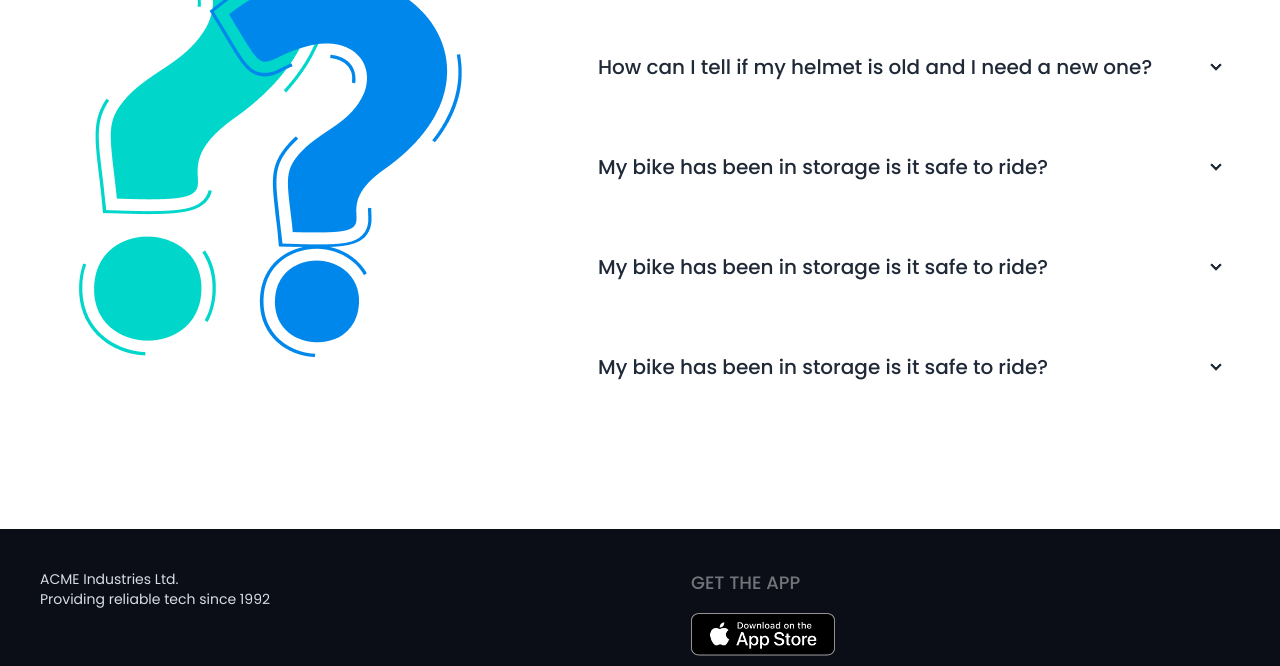
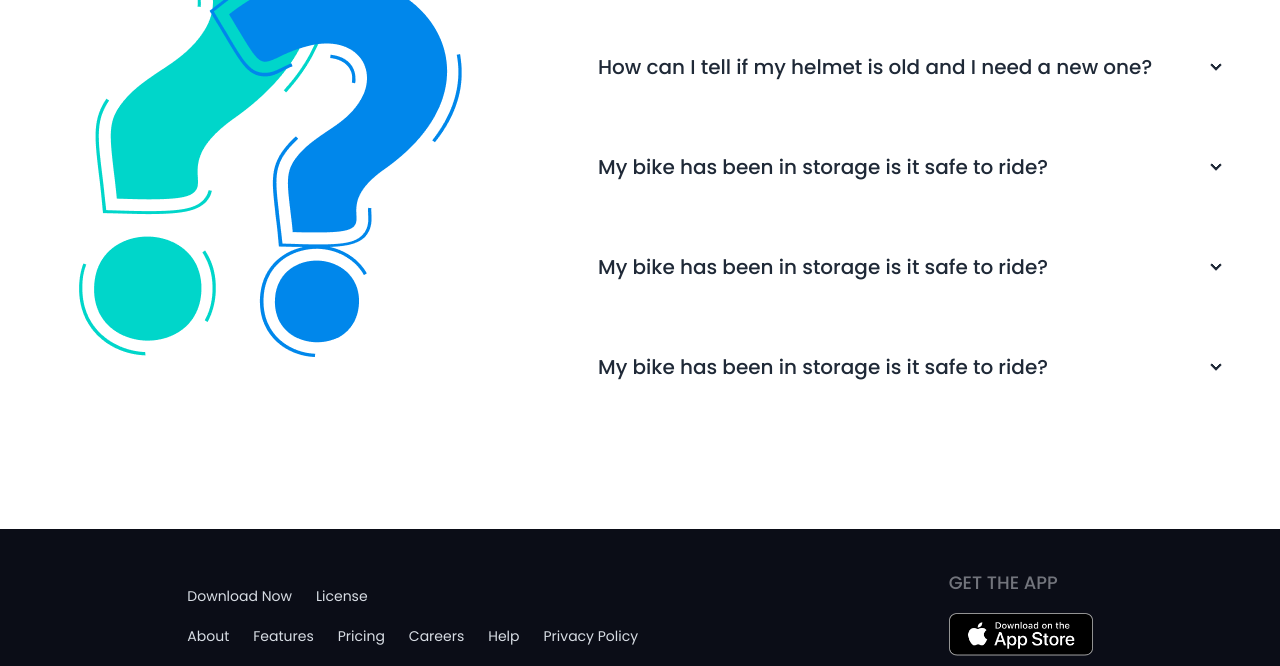
Before and after one commit to forid-11/biker-zone-repo, a plain HTML site: page index.html in a window 1280 px wide. Shown: the part 2818-3484 px from the top of the page. Drawn offline with nearby package versions, Linux system fonts and the light colour scheme.

Commit message:
footer section complete

```diff
--- a/index.html
+++ b/index.html
@@ -334,10 +334,21 @@
           </div>
         </section>
     </main>
-      <footer class="footer p-10 bg-[#0B0D17] text-neutral-content">
+      <footer class="footer flex justify-around items-center p-10 bg-[#0B0D17] text-neutral-content">
         <aside>
-
-          <p>ACME Industries Ltd.<br/>Providing reliable tech since 1992</p>
+          <div class="flex mb-3">
+            <h3 class="pr-6">Download Now</h3>
+            <h3>License</h3>
+          </div>
+          <div class="flex mb-6">
+            <h3 class="mr-6">About</h3>
+            <h3 class="mr-6">Features</h3>
+            <h3 class="mr-6">Pricing</h3>
+            <h3 class="mr-6">Careers</h3>
+            <h3 class="mr-6">Help</h3>
+            <h3>Privacy Policy</h3>
+          </div>
+          <p>© 2020 bike. All rights reserved</p>
         </aside>
         <nav>
           <header class="footer-title text-lg text-[#D9DBE1] font-medium">Get the App</header>
```
